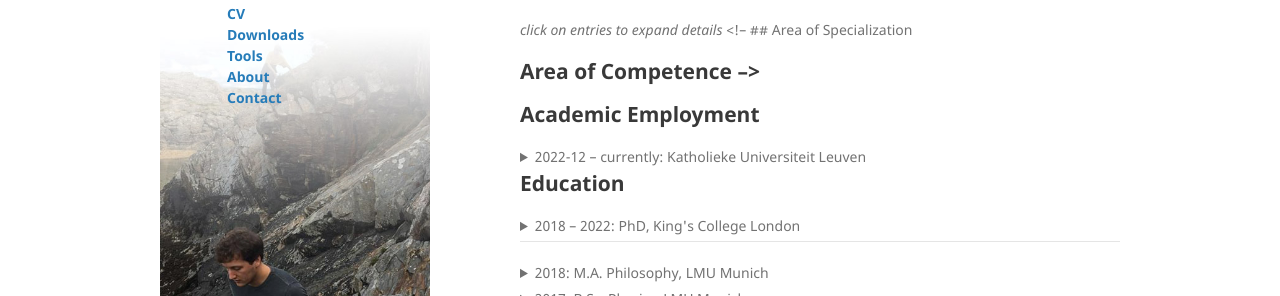
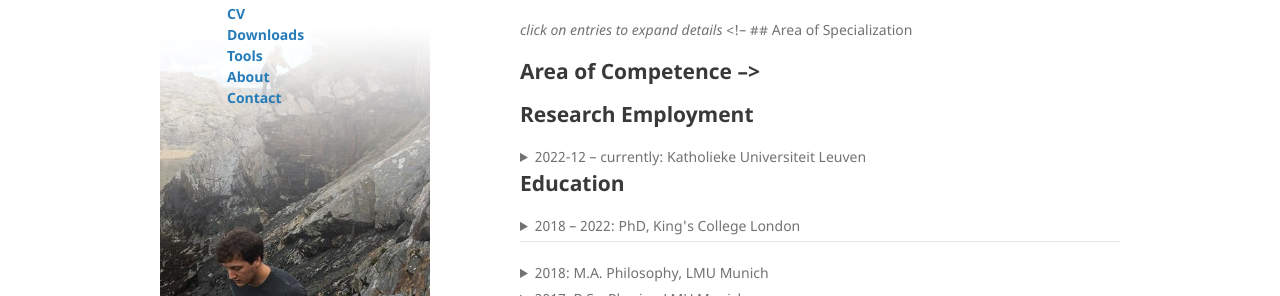
Before and after one commit to gboes/gboes.github.io, a Jekyll site: the page built from cv.md, in a window 1280 px wide and 900 px high. Shown: the part 152-448 px from the top of the window. Built offline with Jekyll 4.4.1, drawn with Linux system fonts in a browser that asks for light colours; Markdown is read by kramdown in place of the engine named in the settings.

Commit message:
Added PDM project title and grant number

```diff
--- a/cv.md
+++ b/cv.md
@@ -22,14 +22,14 @@
 <!-- ## Area of Specialization
 ## Area of Competence -->
 
-## Academic Employment
+## Research Employment
 
 
 <details>
 <summary>2022-12 &ndash; currently: Katholieke Universiteit Leuven
 </summary>
 
-Postdoctoral Researcher. Promotors: Julia Jansen, Jan Heylen.
+Postdoctoral Researcher for the project _Phenomenology and the Scientific Image of the World_ (Postdoctoral Mandate 3H220352).  Promotors: Julia Jansen, Jan Heylen.
 
 </details>
 
```
